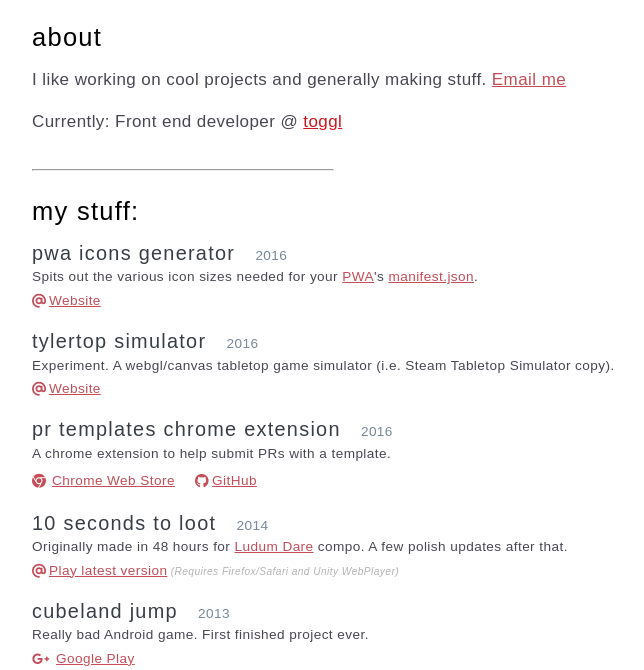
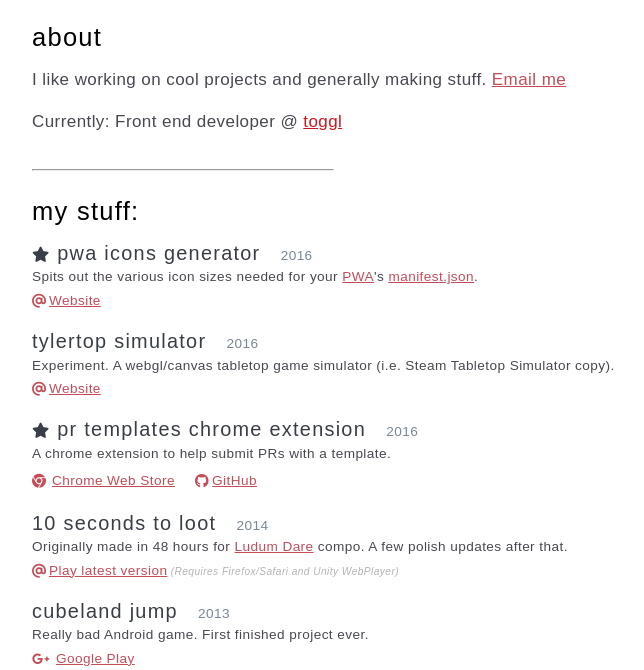
Before and after one commit to tcrammond/tcrammond-website, a website: page public/index.html in a window 1280 px wide. Shown: the part 130-800 px from the top of the page, without its empty margins (27-671 px from the left). Drawn offline with Linux system fonts and the light colour scheme.

Commit message:
Add stars to useful projects

```diff
--- a/public/css/main.css
+++ b/public/css/main.css
@@ -123,6 +123,10 @@
   content: '\f1fa';
 }
 
+.fa.fa-star {
+  font-size: 0.9rem;
+}
+
 .link--toggl, .link--toggl:visited {
   color: #cb171f;
 }
--- a/public/index.html
+++ b/public/index.html
@@ -32,7 +32,7 @@
 
           <!-- tabletop -->
           <article class="portfolio__item">
-            <h3 class="portfolio__item__title">PWA Icons Generator</h3>
+            <h3 class="portfolio__item__title"><i class="fa fa-star"></i> PWA Icons Generator</h3>
             <span class="portfolio__item__date">2016</span>
             <p class="portfolio__item__text">
               Spits out the various icon sizes needed for your <a href="https://developers.google.com/web/progressive-web-apps/" target=_blank>PWA</a>'s <a href="https://developer.mozilla.org/en-US/docs/Web/Manifest" target=_blank>manifest.json</a>.
@@ -56,7 +56,7 @@
 
           <!-- chrome PRs -->
           <article class="portfolio__item">
-            <h3 class="portfolio__item__title">PR Templates Chrome Extension</h3>
+            <h3 class="portfolio__item__title"><i class="fa fa-star"></i> PR Templates Chrome Extension</h3>
             <span class="portfolio__item__date">2016</span>
             <p class="portfolio__item__text">
               A chrome extension to help submit PRs with a template.
```
